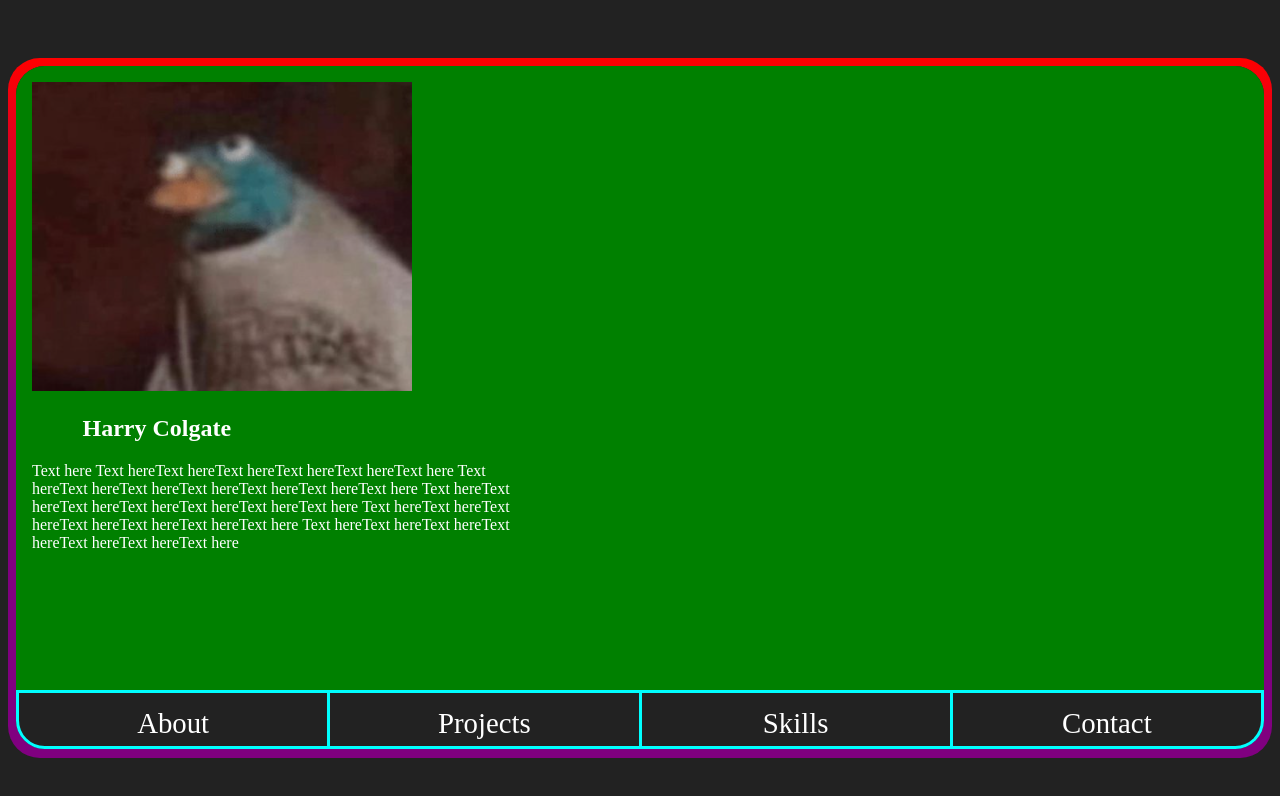
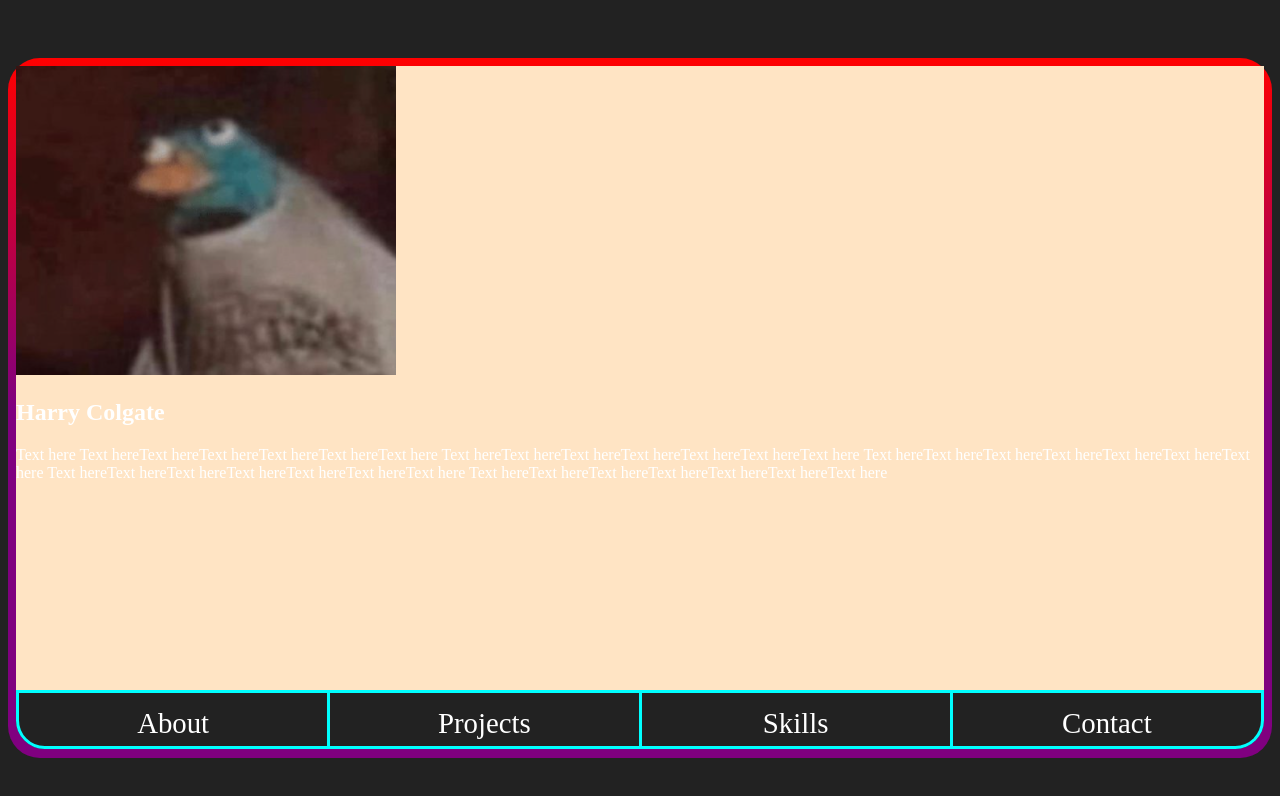
Before and after one commit to HarryColgate/HColgatePortfolio, a plain HTML site: page index.html in a window 1280 px wide. Drawn offline with Linux system fonts and the light colour scheme; a web font is replaced by a local one.

```diff
--- a/resources/css/styles.css
+++ b/resources/css/styles.css
@@ -50,19 +50,14 @@
     border-radius: 1.8rem 1.8rem 0 0;
     height: 683px;
     width: 100%;
-    align-self: inline-flex;
-    background-color: green;
+    display: flex;
+    justify-content: center;
 }
 
-#sectionsCont section {
-    margin: 1rem;
-    width: 20px;
-    height: 20px;
-}
+
 
 #sectionsCont #skills {
     background-color: orangered;
-
 }
 
 #sectionsCont #contact {
@@ -72,23 +67,9 @@
 
 /*about me start*/
 
-#sectionsCont #aboutMe {
+#aboutMe {
     width: 100%;
-
-}
-
-#profile {
-    flex-direction: column;
-    justify-content: center;
-    align-items: center;
-    text-align: center;
-    width: 20%;
-}
-
-#description {
-    width: 40%;
-    justify-content: center;
-    align-items: center;
+    background-color: bisque;
 }
 
 /*about me end end*/
@@ -98,8 +79,7 @@
 #projects {
     width: 100%;
     text-align: center;
-    justify-content: center;
-    background-color: green;
+    align-self: center;
 }
 
 
```
